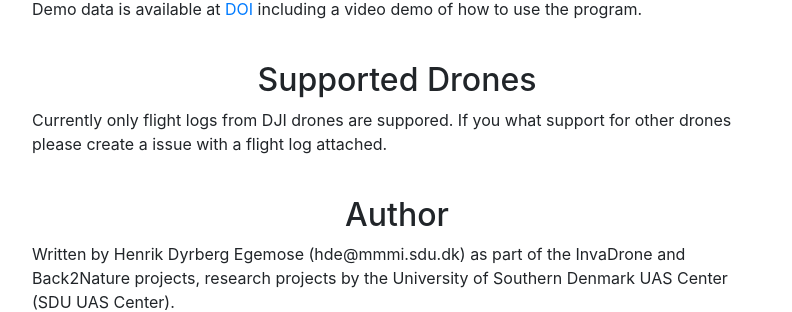
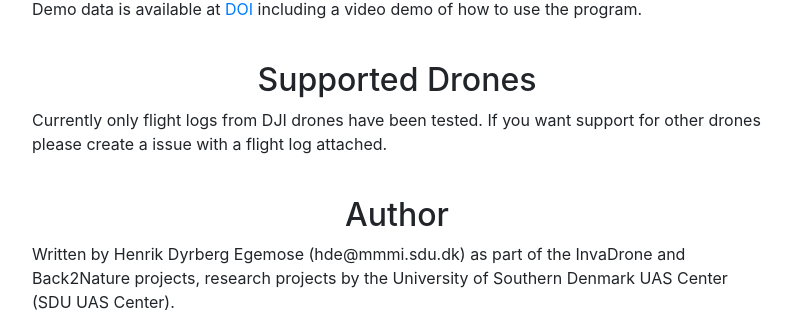
Before and after one commit to egemose/DroneVideoMeasure, a Flask app: template src/dvm/templates/index.html in a window 1280 px wide. Shown: the part 323-635 px from the top of the page, without its empty margins (53-845 px from the left). Run offline with Flask 3, Linux system fonts and the light colour scheme; the template is opened without the code that fills it, so the values that code supplies are empty; parts of the project's set-up code (start-up, migrations or seed data) failed here and were passed over; some libraries are stand-ins or nearby versions.

Commit message:
Updated docs

```diff
--- a/src/dvm/templates/index.html
+++ b/src/dvm/templates/index.html
@@ -18,7 +18,7 @@
     <br/>
     <h2 class="text-center"> Supported Drones </h2>
     <p>
-    Currently only flight logs from DJI drones are suppored. If you what support for other drones please create a issue with a flight log attached.
+    Currently only flight logs from DJI drones have been tested. If you want support for other drones please create a issue with a flight log attached.
     </p>
     <br/>
     <h2 class="text-center"> Author </h2>
```
Also changed, not shown: docs/source/howto/record_calibration_video.md (+1 -0 lines).
